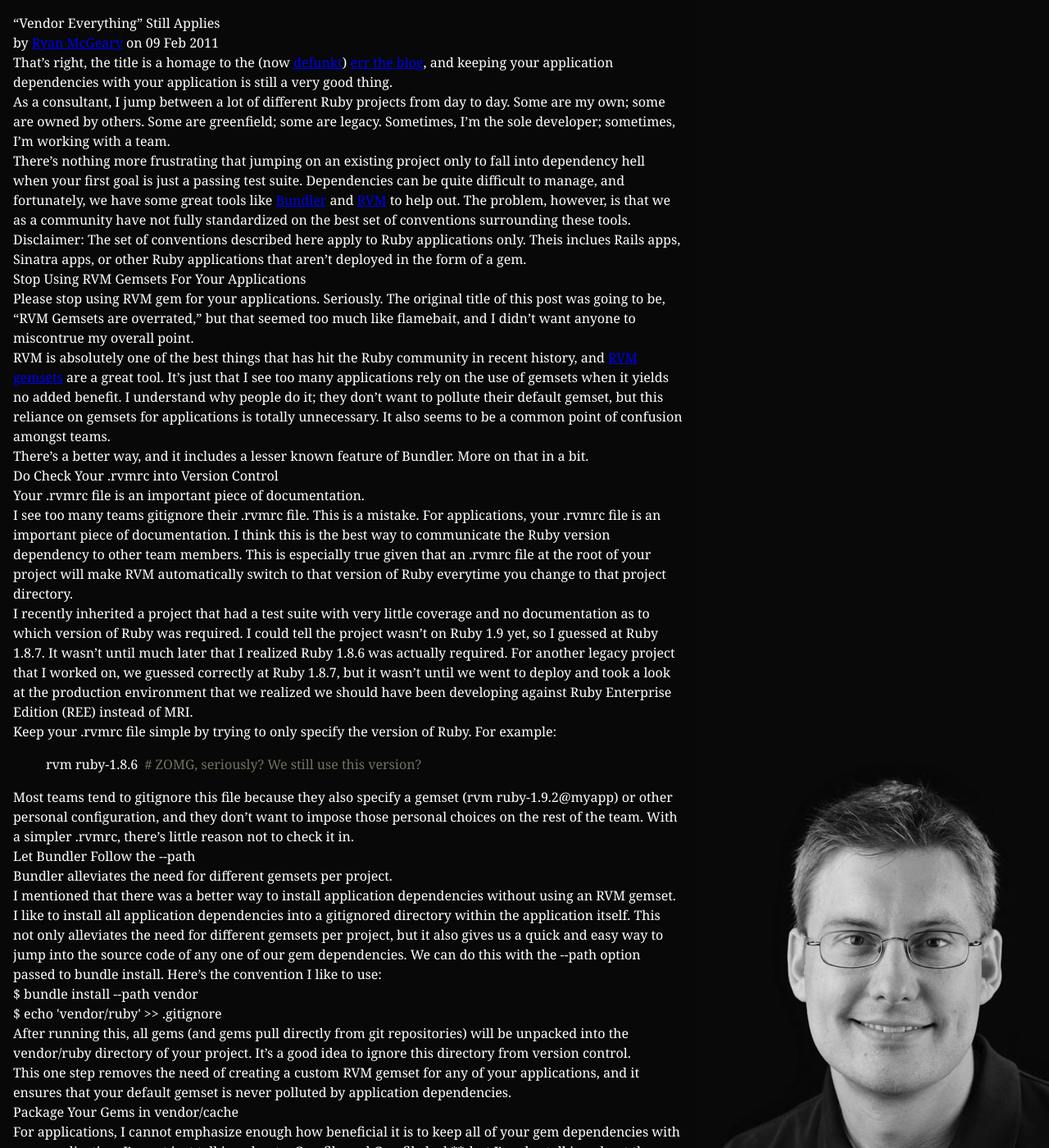
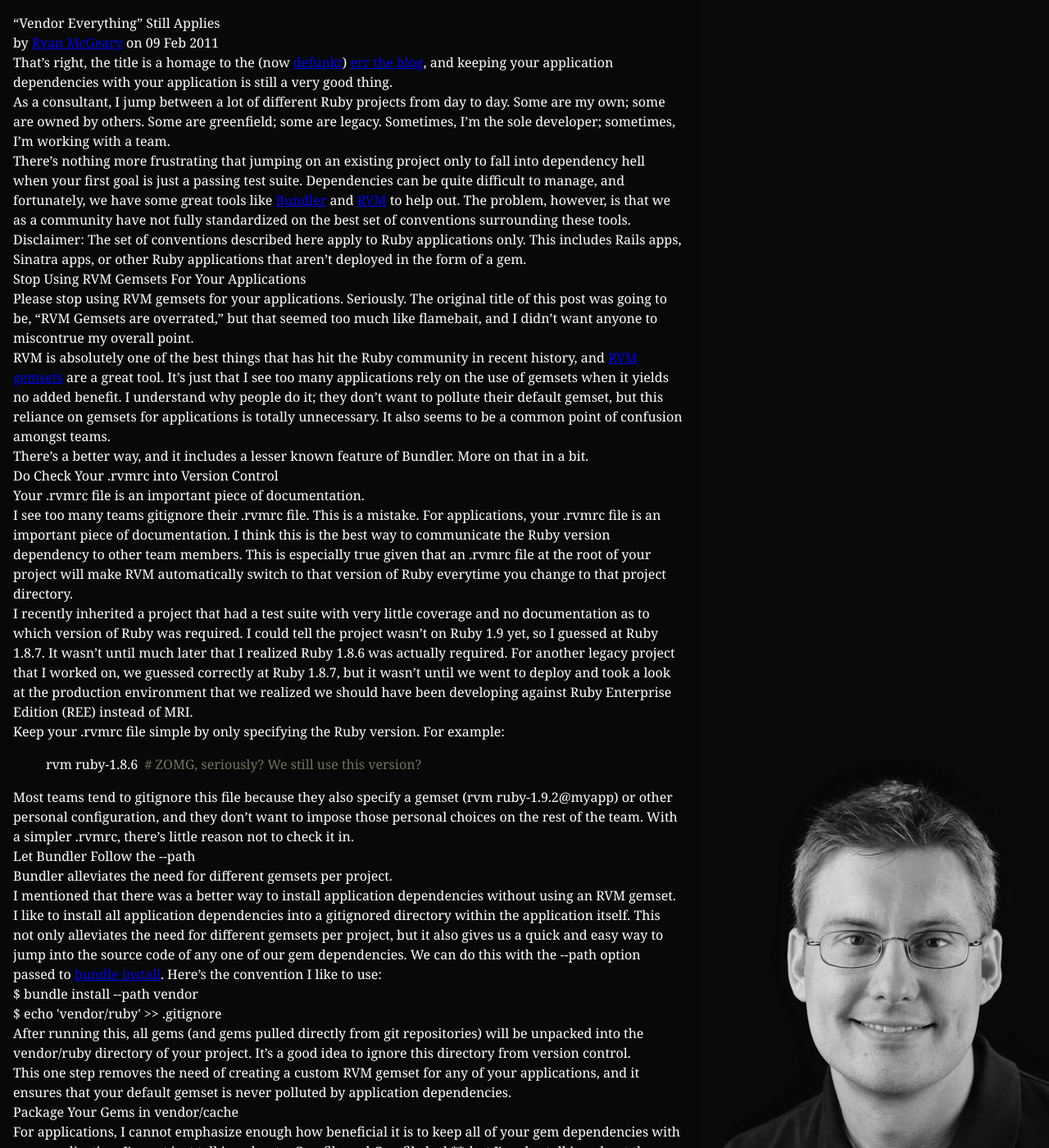
Before and after one commit to rmm5t/ryan.mcgeary.org, a Jekyll site: the page built from _posts/2011-02-09-vendor-everything-still-applies.md, in a window 1280 px wide and 1400 px high. Shown: the whole window at 82% size. Built offline with Jekyll 4.4.1, drawn with Linux system fonts in a browser that asks for light colours; nearby versions of some CDN libraries; comment, search, counter and statistics services are not loaded.

Commit message:
Typo fixes and wording tweaks

```diff
--- a/_posts/2011-02-09-vendor-everything-still-applies.md
+++ b/_posts/2011-02-09-vendor-everything-still-applies.md
@@ -22,12 +22,12 @@ we as a community have not fully standardized on the best set of conventions
 surrounding these tools.
 
 _Disclaimer: The set of conventions described here apply to Ruby applications
-only.  Theis inclues Rails apps, Sinatra apps, or other Ruby applications that
+only.  This includes Rails apps, Sinatra apps, or other Ruby applications that
 aren't deployed in the form of a gem._
 
 ## Stop Using RVM Gemsets For Your Applications
 
-Please stop using RVM gem for your applications. Seriously. The original title
+Please stop using RVM gemsets for your applications. Seriously. The original title
 of this post was going to be, "RVM Gemsets are overrated," but that seemed too
 much like flamebait, and I didn't want anyone to miscontrue my overall point.
 
@@ -62,7 +62,7 @@ until we went to deploy and took a look at the production environment that we
 realized we should have been developing against Ruby Enterprise Edition (REE)
 instead of MRI.
 
-Keep your `.rvmrc` file simple by trying to only specify the version of Ruby.  For
+Keep your `.rvmrc` file simple by only specifying the Ruby version.  For
 example:
 
 {% highlight bash %}
@@ -83,15 +83,16 @@ without using an RVM gemset.  I like to install all application dependencies
 into a gitignored directory within the application itself.  This not only
 alleviates the need for different gemsets per project, but it also gives us a
 quick and easy way to jump into the source code of any one of our gem
-dependencies.  We can do this with the `--path` option passed to `bundle
-install`.  Here's the convention I like to use:
+dependencies.  We can do this with the `--path` option passed to
+[`bundle install`](http://gembundler.com/bundle_install.html).  Here's the
+convention I like to use:
 
     $ bundle install --path vendor
     $ echo 'vendor/ruby' >> .gitignore
 
-After running this, all gems (and gems pull directly from git repositories) will
-be unpacked into the `vendor/ruby` directory of your project.  It's a good idea
-to ignore this directory from version control.
+After running this, all gems (and gems pulled directly from git repositories)
+will be unpacked into the `vendor/ruby` directory of your project.  It's a good
+idea to ignore this directory from version control.
 
 This one step removes the need of creating a custom RVM gemset for any of your
 applications, and it ensures that your default gemset is never polluted by
```
